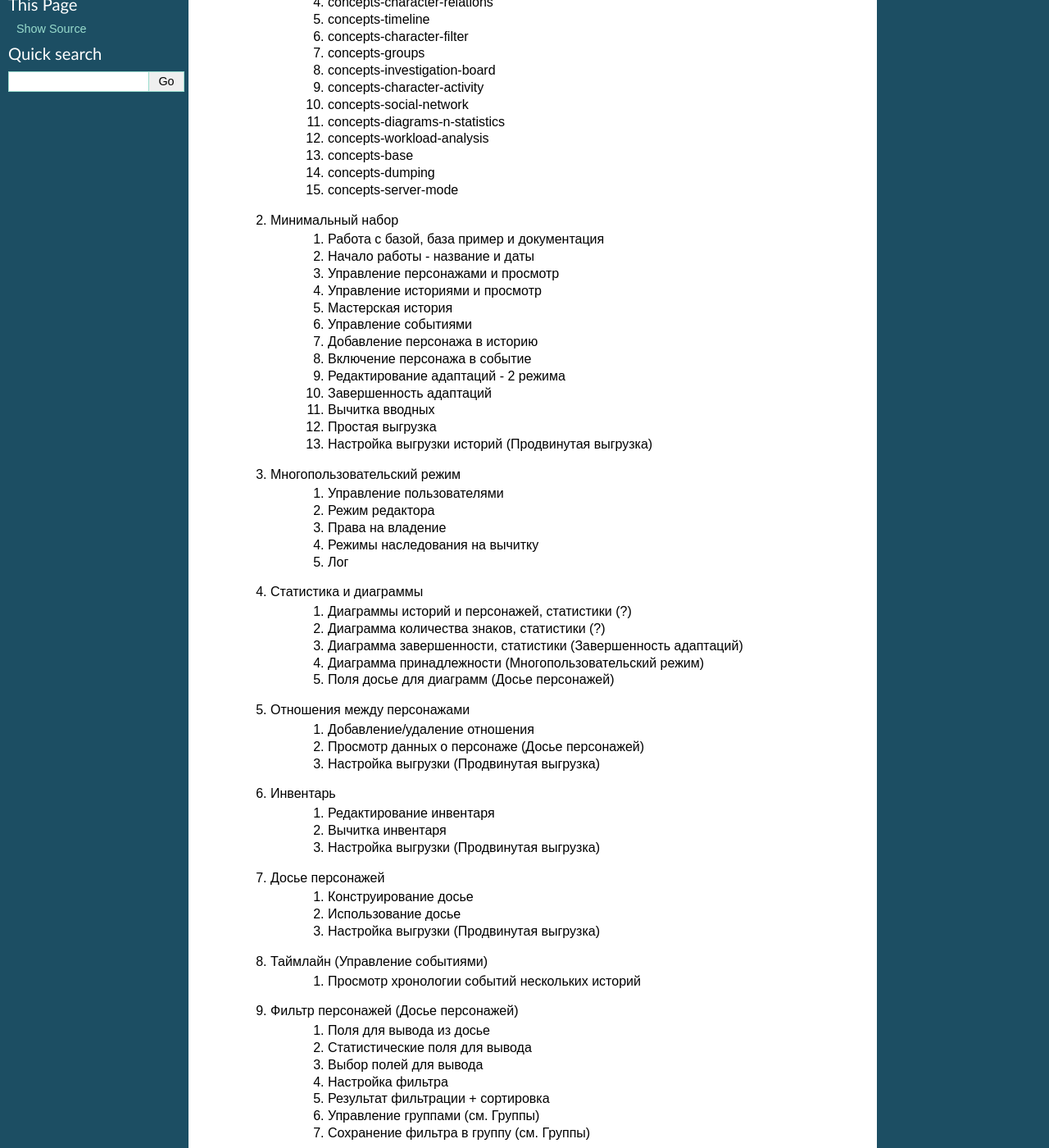
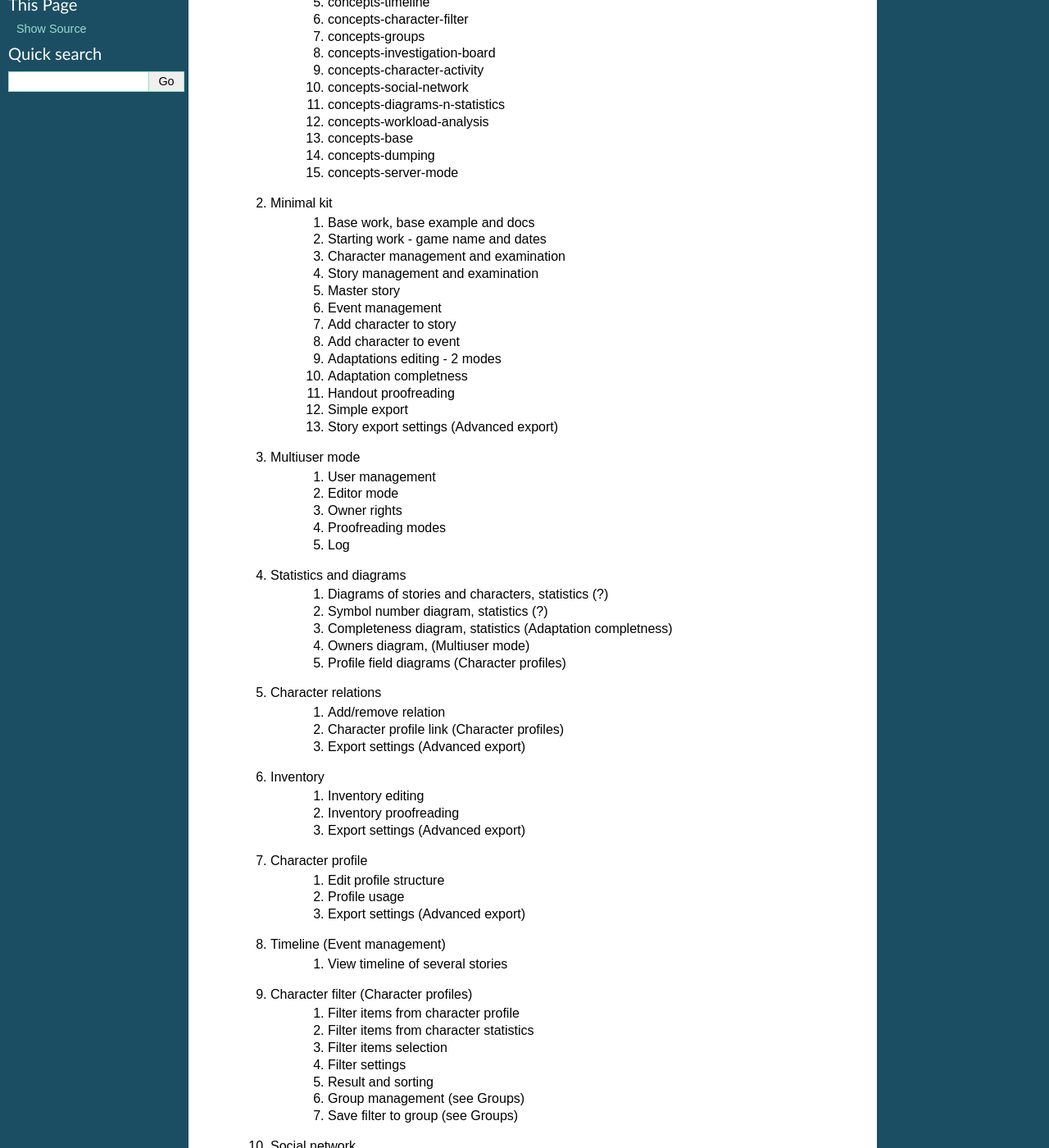
Before and after one commit to NtsDK/larpwriter-toolkit-nims-translations, a Sphinx documentation site: the page built from en/doc/micros.rst, in a window 1280 px wide and 1400 px high, scrolled down 326 px. Shown: the whole window at 82% size. Built offline with Sphinx 7.4.7, drawn with Linux system fonts in a browser that asks for light colours; some of the changed text lies outside the part shown.

Commit message:
Translated micros to en.

```diff
--- a/en/doc/intro.rst
+++ b/en/doc/intro.rst
@@ -15,7 +15,7 @@ SMTK NIMS - what is it?
 
 NIMS seems very big and complex
 
-	NIMS has many new features from the initial release and it solves much more tasks now. It is not necessary to use absolutely all features from the first day. You need to understand basic handout creation cycle to make your first game: story-event-adaptation-handout. After this step you can proceed with more complex features. You can see full list of features and topics on page :ref:`micros-page`. The minimal features list for game creation is a section ``Minimal kit``.
+	NIMS has many new features from the initial release and it solves much more tasks now. It is not necessary to use absolutely all features from the first day. You need to understand basic handout creation cycle to make your first game: story-event-adaptation-export. After this step you can proceed with more complex features. You can see full list of features and topics on page :ref:`micros-page`. The minimal features list for game creation is a section ``Minimal kit``.
 
 .. intro-work-sequence
 
--- a/en/doc/micros.rst
+++ b/en/doc/micros.rst
@@ -1,9 +1,9 @@
 .. _micros-page:
 
-Микротемы
-=========
+Microthemes
+===========
 
-На очередном этапе развития мы решили, что только описания страниц не достаточно. Тем более есть вещи, которые выходят за рамки функционала страниц. Так родилась концепция микротем. Микротема это небольшая задача с которой сталкивается пользователь НИМС. Станицы НИМС усложняются, но для решения конечной задачи нет необходимости знать вообще всё на каждой странице. Различный функционал НИМС можно изучать по частям. Микротемы излагаются в порядке от "простого и основного" к "сложному и вторичному".
+Some time ago we decided that page description in docs is not enough. Moreover there are many things out of the page functionality. By these reasons we introduce microthemes. Microtheme is a small task which NIMS user meets. NIMS pages become more complex but there are no reasons to know everything on each page. NIMS functions can be studied piece by piece. Microthemes list is formed from "simple and basic" to "complex and secondary".
 
 	#. :ref:`concepts-page`
 		#. :ref:`concepts-core-concepts`
@@ -22,99 +22,99 @@
 		#. :ref:`concepts-dumping`
 		#. :ref:`concepts-server-mode`
 
-	#. Минимальный набор
-		#. Работа с базой, база пример и документация
-		#. Начало работы - название и даты
-		#. Управление персонажами и просмотр
-		#. Управление историями и просмотр
-		#. Мастерская история
-		#. Управление событиями
-		#. Добавление персонажа в историю
-		#. Включение персонажа в событие
-		#. Редактирование адаптаций - 2 режима
-		#. Завершенность адаптаций
-		#. Вычитка вводных
-		#. Простая выгрузка
-		#. Настройка выгрузки историй (Продвинутая выгрузка)
+	#. Minimal kit
+		#. Base work, base example and docs
+		#. Starting work - game name and dates
+		#. Character management and examination
+		#. Story management and examination
+		#. Master story
+		#. Event management
+		#. Add character to story
+		#. Add character to event
+		#. Adaptations editing - 2 modes
+		#. Adaptation completness
+		#. Handout proofreading
+		#. Simple export
+		#. Story export settings (Advanced export)
 
-	#. Многопользовательский режим
-		#. Управление пользователями
-		#. Режим редактора
-		#. Права на владение
-		#. Режимы наследования на вычитку
-		#. Лог
+	#. Multiuser mode
+		#. User management
+		#. Editor mode
+		#. Owner rights
+		#. Proofreading modes
+		#. Log
 
-	#. Статистика и диаграммы
-		#. Диаграммы историй и персонажей, статистики (?)
-		#. Диаграмма количества знаков, статистики (?)
-		#. Диаграмма завершенности, статистики (Завершенность адаптаций)
-		#. Диаграмма принадлежности (Многопользовательский режим)
-		#. Поля досье для диаграмм (Досье персонажей)
+	#. Statistics and diagrams
+		#. Diagrams of stories and characters, statistics (?)
+		#. Symbol number diagram, statistics (?)
+		#. Completeness diagram, statistics (Adaptation completness)
+		#. Owners diagram, (Multiuser mode)
+		#. Profile field diagrams (Character profiles)
 
-	#. Отношения между персонажами
-		#. Добавление/удаление отношения
-		#. Просмотр данных о персонаже (Досье персонажей)
-		#. Настройка выгрузки (Продвинутая выгрузка)
+	#. Character relations
+		#. Add/remove relation
+		#. Character profile link (Character profiles)
+		#. Export settings (Advanced export)
 
-	#. Инвентарь
-		#. Редактирование инвентаря
-		#. Вычитка инвентаря
-		#. Настройка выгрузки (Продвинутая выгрузка)
+	#. Inventory
+		#. Inventory editing
+		#. Inventory proofreading
+		#. Export settings (Advanced export)
 
-	#. Досье персонажей
-		#. Конструирование досье
-		#. Использование досье
-		#. Настройка выгрузки (Продвинутая выгрузка)
+	#. Character profile
+		#. Edit profile structure
+		#. Profile usage
+		#. Export settings (Advanced export)
 
-	#. Таймлайн (Управление событиями)
-		#. Просмотр хронологии событий нескольких историй
+	#. Timeline (Event management)
+		#. View timeline of several stories
 
-	#. Фильтр персонажей (Досье персонажей)
-		#. Поля для вывода из досье
-		#. Статистические поля для вывода
-		#. Выбор полей для вывода
-		#. Настройка фильтра
-		#. Результат фильтрации + сортировка
-		#. Управление группами (см. Группы)
-		#. Сохранение фильтра в группу (см. Группы)
+	#. Character filter (Character profiles)
+		#. Filter items from character profile
+		#. Filter items from character statistics
+		#. Filter items selection
+		#. Filter settings
+		#. Result and sorting
+		#. Group management (see Groups)
+		#. Save filter to group (see Groups)
 
-	#. Социальная сеть
-		#. Раскраска узла (Досье персонажа)
-		#. Выборка объектов
-		#. Социальная сеть связей
-		#. Социальная сеть историй
-		#. Социальная сеть активности (Анализ загруженности игроков)
+	#. Social network
+		#. Nodes coloring (Character profile)
+		#. Object select
+		#. Social relation network
+		#. Stories social network
+		#. Activity social network (Player workload analysis)
 
-	#. Группы персонажей
-		#. Управление группами
-		#. Фильтр в/из группу/ы
-		#. Досье группы
-		#. Иерархия групп
-		#. Настройка выгрузки (Продвинутая выгрузка)
+	#. Character groups
+		#. Group management
+		#. Filter to/from group
+		#. Group profile
+		#. Group hierarchy
+		#. Export settings (Advanced export)
 
-	#. Карта сюжета
-		#. Управление группами
-		#. Управление ресурсами
-		#. Управление связями
+	#. Story map
+		#. Group management
+		#. Resource management
+		#. Relation management
 
-	#. Анализ загруженности игроков
-		#. Заполнение данных об активности
-		#. Использование данных об активности - фильтр и соц. сеть
+	#. Player workload analysis
+		#. Filling activity information
+		#. Using activity information - filter and social network
 
-	#. Продвинутая выгрузка
-		#. Основы выгрузки - шаблон и выдача
-		#. Данные для выгрузки
-		#. Язык шаблона Mustache
-		#. Язык шаблона docxtemplater
-		#. Выгрузка многострочных текстов
-		#. Спецсимволы в Mustache
+	#. Advanced export
+		#. Export basics - template and handouts
+		#. Data for export
+		#. Mustache template language
+		#. docxtemplater template language
+		#. Export of multilined texts
+		#. Special characters in Mustache
 
-	#. Приложение 1. Интерфейс
-		#. Принцип отображения информации (?)
-		#. Селекторы: одиночные, множественные, фильтруемые
-		#. Сворачивание панелей
-		#. Растягивание текстовых полей
-		#. Блокированные поля (Многопользовательский режим)
-		#. Диаграммы (?)
-		#. Социальные сети (исключение из правил) (?)
-		#. Сохраняемые настройки страниц
+	#. Appendix 1. Interface
+		#. Information view concept (?)
+		#. Selectors: single, multi, filtered
+		#. Panel collapsing
+		#. Text areas stretching
+		#. Disabled inputs (Multiuser mode)
+		#. Diagrams (?)
+		#. Social network (exception of the rules) (?)
+		#. Saved page settings
```
